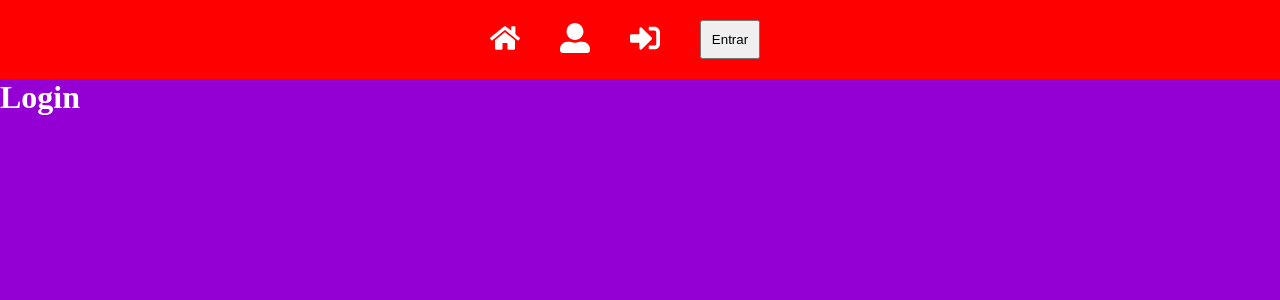
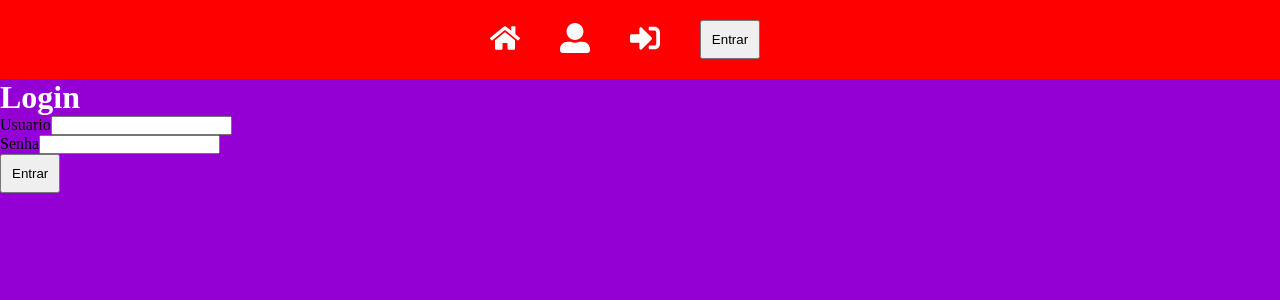
Before and after one commit to srodrigo28/react-router-js, a React (Vite) app: page /login in a window 1280 px wide. Shown: the top 300 px of the page. Built offline with nearby package versions, Linux system fonts and the light colour scheme.

Commit message:
update-at-login-form-create

```diff
--- a/src/pages/Login/index.jsx
+++ b/src/pages/Login/index.jsx
@@ -1,9 +1,29 @@
 import { Container } from "./style";
 
 export function Login(){
+    function handleLogin(e){
+        e.preventDefault()
+
+        console.log("Estou logando ... aguarde ...")
+    }
     return(
         <Container>
             <h1>Login</h1>
+
+            <form onSubmit={handleLogin}>
+                <div className="group-input">
+                    <label htmlFor="usuario">Usuario</label>
+                    <input type="text" id="usuario" />
+                </div>
+                <div className="group-input">
+                <label htmlFor="senha">Senha</label>
+                    <input type="password" id="senha" />
+                </div>
+                <div className="group-input">
+                    <button>Entrar</button>
+                </div>
+
+            </form>
         </Container>
     )
 }
```
Also changed, not shown: 1 other file (tests, documents, lock files or other folders).
